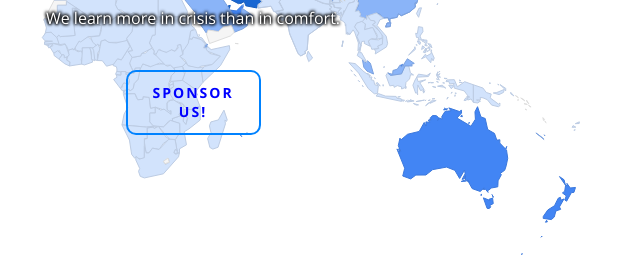
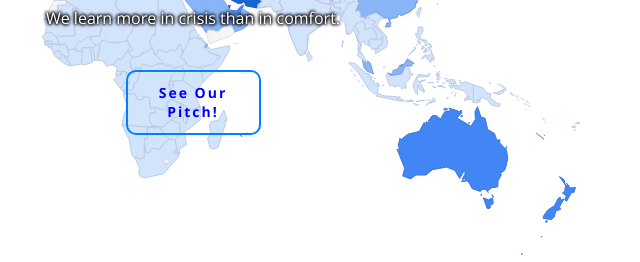
Before and after one commit to break-the-chain/break-the-chain.github.io, a website: page index.html in a window 1280 px wide. Shown: the part 395-657 px from the top of the page, 447-1087 px from the left. Drawn offline with nearby package versions, Linux system fonts and the light colour scheme; a web font is replaced by a local one.

Commit message:
See our Pitch

```diff
--- a/index.html
+++ b/index.html
@@ -60,7 +60,6 @@
 
     <!-- Video Background -->
   </section>
-  <section id="mobile-background"></section>
   <div class="main-title">
     <div class="title-container">
       <ul>
@@ -69,7 +68,7 @@
       <div class="welcome text-outline">Mobile app to help prevent the spread of COVID-19</div>
       <div class="spacer"></div>
       <div class="second-title text-outline">We learn more in crisis than in comfort.</div>
-      <a href="breakthechain-pitch-deck.pdf" target="_blank"><div class="continue-button" style="color: blue;">SPONSOR US!<span></span></div></a>
+      <a href="breakthechain-pitch-deck.pdf" target="_blank"><div class="continue-button" style="color: blue;">See Our Pitch!<span></span></div></a>
 
     </div>
   </div>
```
